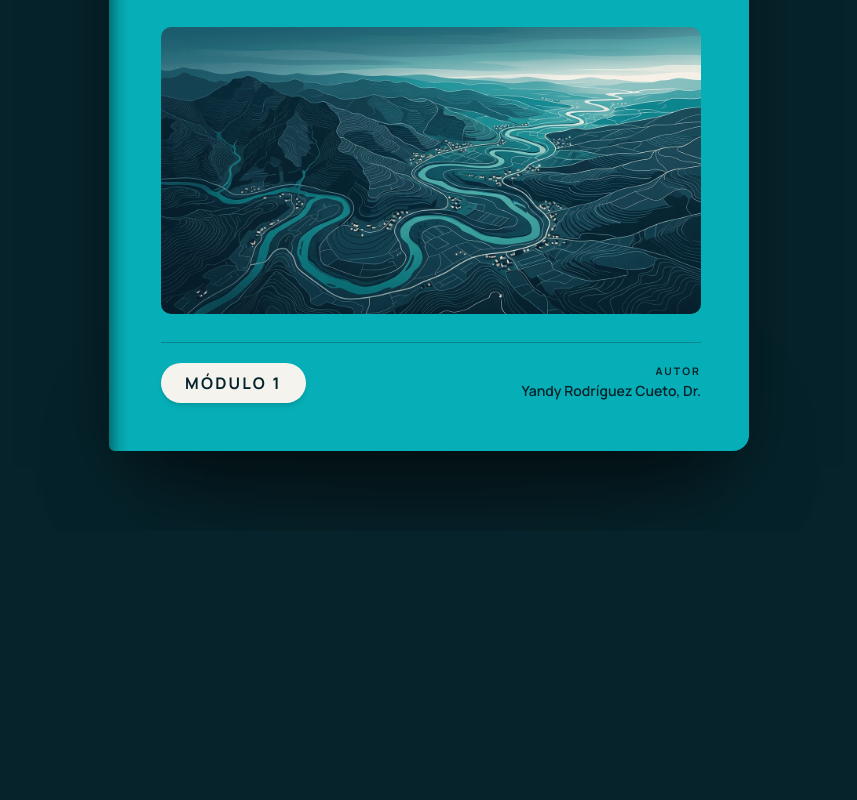
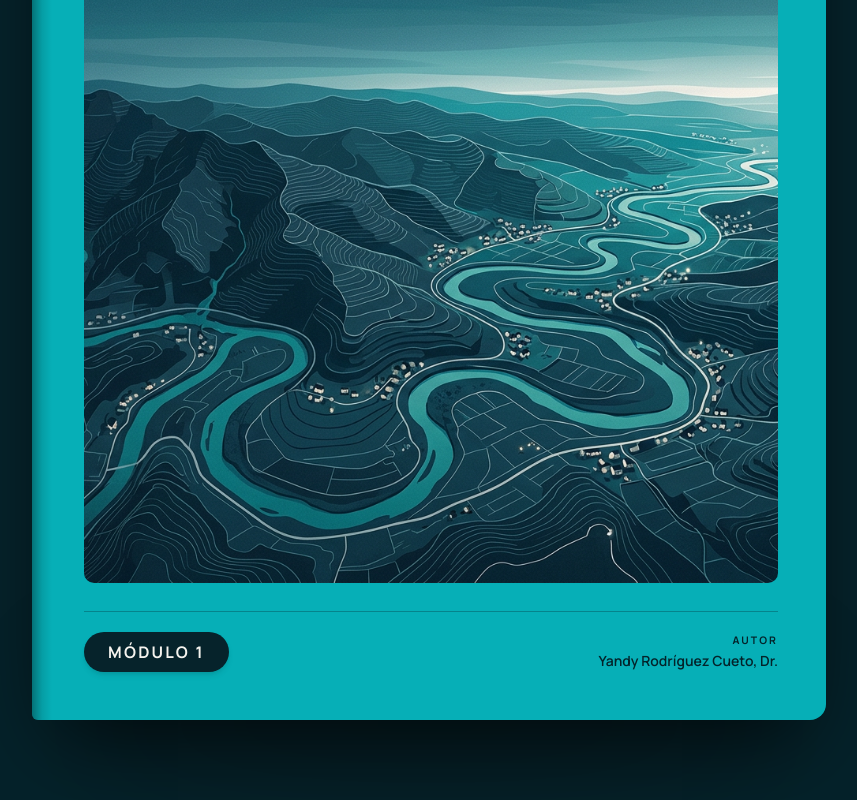
Before and after one commit to marcossarlo/fondoverde-biblioteca-portadas-diplomado-gird, a Next.js app: page / in a window 1280 px wide. Shown: the part 2408-3208 px from the top of the page, without its empty margins (211-1068 px from the left). Before the commit the page ends 2939 px from the top, so only its background shows below. Built offline with nearby package versions, Linux system fonts and the light colour scheme.

Commit message:
feat: update ebook cover aspect ratio and module label styling
Updated aspect ratio for ebook cover and changed module label background and text colors.

```diff
--- a/components/hero/ebook-cover-large-v2.tsx
+++ b/components/hero/ebook-cover-large-v2.tsx
@@ -4,7 +4,7 @@ export function EbookCoverLargeV2() {
   return (
     <figure
       aria-label="Portada: Curso 1, Análisis transversal de los componentes del riesgo. Módulo 1, Introducción a la Gestión Integral del Riesgo de Desastres y conceptos clave"
-      className="relative mx-auto aspect-[3/4] w-full max-w-[22rem] sm:max-w-[34rem] lg:max-w-[40rem]"
+      className="relative mx-auto aspect-[210/297] w-full max-w-[22rem] sm:max-w-[34rem] lg:max-w-[49.625rem]"
     >
       <div
         aria-hidden="true"
@@ -55,7 +55,7 @@ export function EbookCoverLargeV2() {
           </div>
 
           <div className="mt-5 flex items-center justify-between gap-4 border-t border-primary-foreground/30 pt-4 sm:mt-7 sm:pt-5">
-            <span className="inline-flex items-center rounded-full bg-foreground px-4 py-1.5 text-xs font-bold tracking-[0.14em] text-primary-foreground uppercase shadow-md sm:px-6 sm:py-2 sm:text-base">
+            <span className="inline-flex items-center rounded-full bg-background px-4 py-1.5 text-xs font-bold tracking-[0.14em] text-foreground uppercase shadow-md sm:px-6 sm:py-2 sm:text-base">
               Módulo 1
             </span>
             <div className="flex flex-col gap-0.5 text-right">
```
